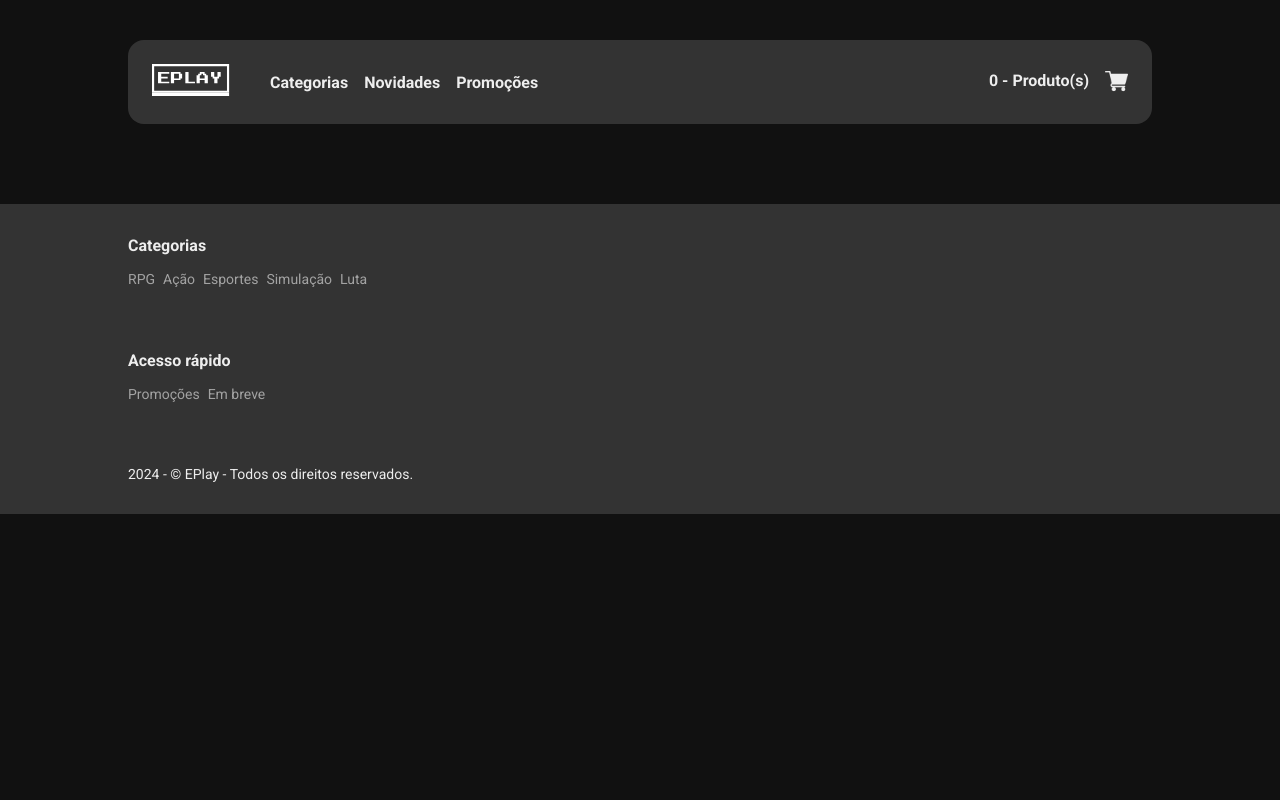
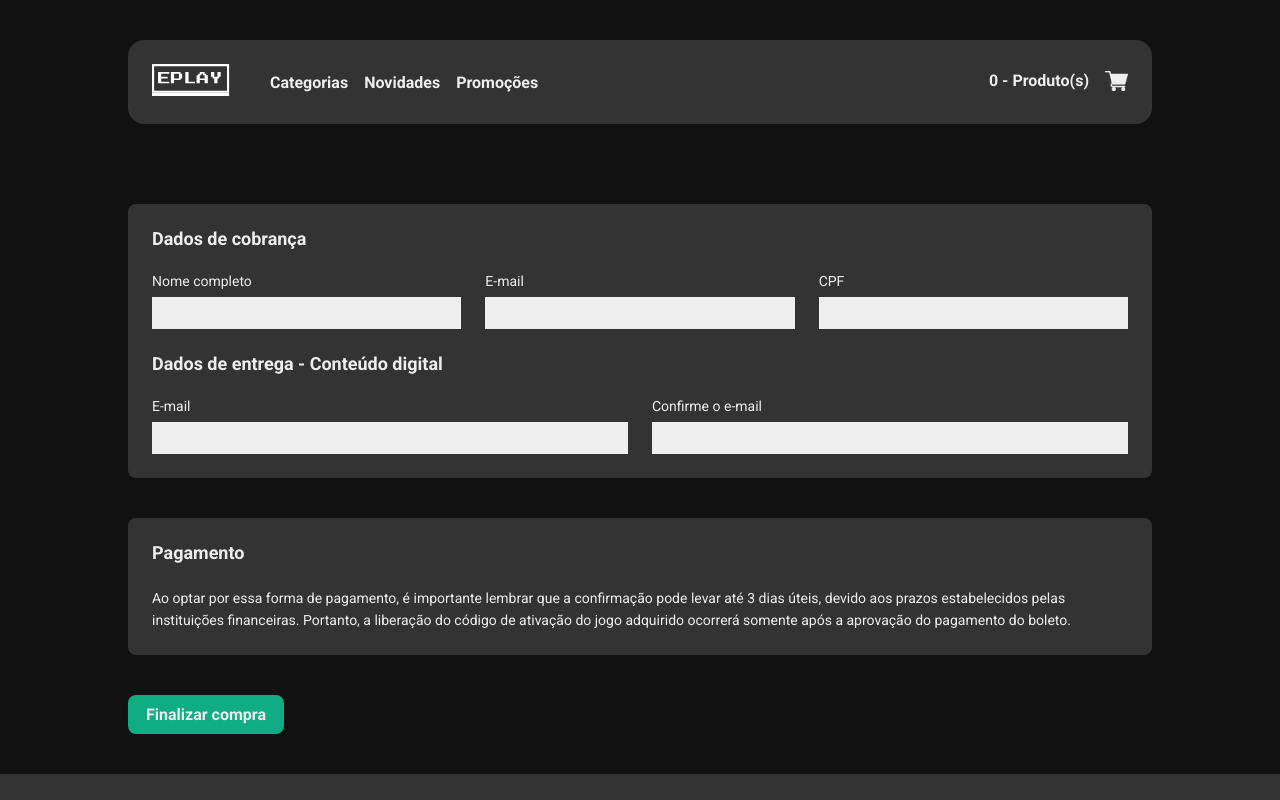
Before and after one commit to guicamargo19/eplay-games, a React (Create React App) app: page /checkout in a window 1280 px wide. Shown: the top 800 px of the page. Built offline with nearby package versions, Linux system fonts and the light colour scheme.

Commit message:
Criado página de pagamento

```diff
--- /dev/null
+++ b/src/components/Card/index.tsx
@@ -0,0 +1,15 @@
+import { Container } from './styles'
+
+type Props = {
+  children: JSX.Element
+  title: string
+}
+
+const Card = ({ children, title }: Props) => (
+  <Container>
+    <h2>{title}</h2>
+    {children}
+  </Container>
+)
+
+export default Card
--- /dev/null
+++ b/src/components/Card/styles.ts
@@ -0,0 +1,26 @@
+import styled from 'styled-components'
+import { Colors } from '../../styles'
+
+export const Container = styled.div`
+  padding: 24px;
+  background-color: ${Colors.grayColor};
+  border-radius: 8px;
+  margin-bottom: 40px;
+
+  h2,
+  h3 {
+    font-size: 18px;
+    font-weight: bold;
+    color: ${Colors.whiteColor};
+    margin-bottom: 24px;
+  }
+
+  .margin-top {
+    margin-top: 24px;
+  }
+
+  p {
+    font-size: 14px;
+    line-height: 22px;
+  }
+`
--- /dev/null
+++ b/src/components/Checkout/index.tsx
@@ -0,0 +1,53 @@
+import Button from '../Button'
+import Card from '../Card'
+import { Group, Row } from './styles'
+
+const Checkout = () => (
+  <div className="container">
+    <Card title="Dados de cobrança">
+      <>
+        <Row>
+          <Group>
+            <label htmlFor="fullName">Nome completo</label>
+            <input type="text" id="fullName" />
+          </Group>
+          <Group>
+            <label htmlFor="email">E-mail</label>
+            <input type="text" id="email" />
+          </Group>
+          <Group>
+            <label htmlFor="cpf">CPF</label>
+            <input type="text" id="cpf" />
+          </Group>
+        </Row>
+        <h3 className="margin-top">Dados de entrega - Conteúdo digital</h3>
+        <Row>
+          <Group>
+            <label htmlFor="deliveryEmail">E-mail</label>
+            <input type="email" id="deliveryEmail" />
+          </Group>
+          <Group>
+            <label htmlFor="confirmDeliveryEmail">Confirme o e-mail</label>
+            <input type="email" id="confirmDeliveryEmail" />
+          </Group>
+        </Row>
+      </>
+    </Card>
+    <Card title="Pagamento">
+      <div>
+        <p>
+          Ao optar por essa forma de pagamento, é importante lembrar que a
+          confirmação pode levar até 3 dias úteis, devido aos prazos
+          estabelecidos pelas instituições financeiras. Portanto, a liberação do
+          código de ativação do jogo adquirido ocorrerá somente após a aprovação
+          do pagamento do boleto.
+        </p>
+      </div>
+    </Card>
+    <Button type="button" title="Clique aqui para finalizar a compra">
+      Finalizar compra
+    </Button>
+  </div>
+)
+
+export default Checkout
--- /dev/null
+++ b/src/components/Checkout/styles.ts
@@ -0,0 +1,25 @@
+import styled from 'styled-components'
+import { Colors } from '../../styles'
+
+export const Row = styled.div`
+  display: flex;
+  column-gap: 24px;
+`
+
+export const Group = styled.div`
+  flex: auto;
+
+  label {
+    font-size: 14px;
+    margin-bottom: 8px;
+    display: block;
+  }
+
+  input {
+    border: 1px solid ${Colors.whiteColor};
+    background-color: ${Colors.whiteColor};
+    height: 32px;
+    padding: 0 8px;
+    width: 100%;
+  }
+`
--- a/src/components/Footer/styles.ts
+++ b/src/components/Footer/styles.ts
@@ -6,6 +6,7 @@
   background-color: ${Colors.grayColor};
   padding: 32px 0;
   font-size: 14px;
+  margin-top: 40px;
 `
 
 export const SectionTitle = styled.h2`
--- a/src/routes.tsx
+++ b/src/routes.tsx
@@ -2,12 +2,14 @@
 import Home from './pages/Home'
 import Categories from './pages/Categories'
 import Product from './pages/Product'
+import Checkout from './components/Checkout'
 
 const Rotas = () => (
   <Routes>
     <Route path="/" element={<Home />}></Route>
     <Route path="/categories" element={<Categories />}></Route>
     <Route path="/product/:id" element={<Product />}></Route>
+    <Route path="/checkout" element={<Checkout />}></Route>
   </Routes>
 )
 
```
